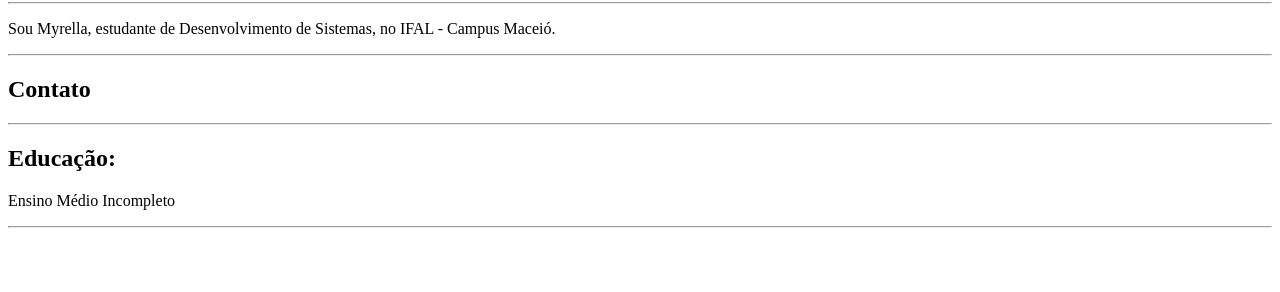
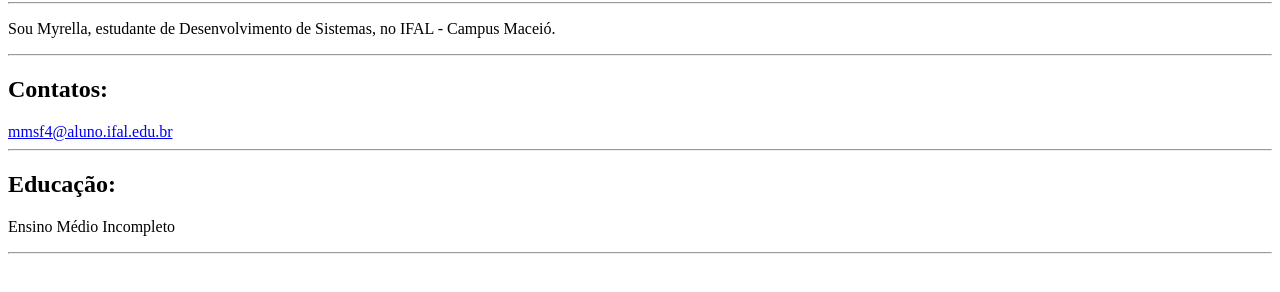
Before and after one commit to Myrella08/Myrella08.github.io, a plain HTML site: page index.html in a window 1280 px wide. Shown: the part 186-478 px from the top of the page. Drawn offline with Linux system fonts and the light colour scheme.

Commit message:
Update index.html

```diff
--- a/index.html
+++ b/index.html
@@ -6,8 +6,8 @@
     <hr>
     <p>Sou Myrella, estudante de Desenvolvimento de Sistemas, no IFAL - Campus Maceió.</p>
     <hr>
-    <h2>Contato</h2>
-    <a href="mailto:mmsf4@aluno.ifal.edu.br"></a>
+    <h2>Contatos:</h2>
+    <a href="mailto:mmsf4@aluno.ifal.edu.br">mmsf4@aluno.ifal.edu.br</a>
     <hr>
     <h2>Educação:</h2>
     <p>Ensino Médio Incompleto</p>
```
